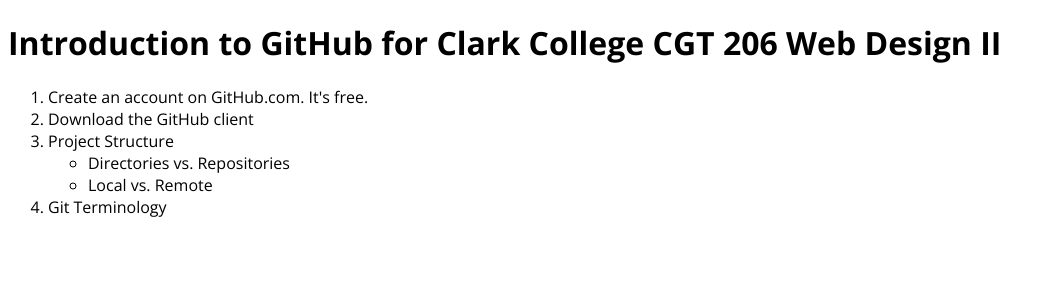
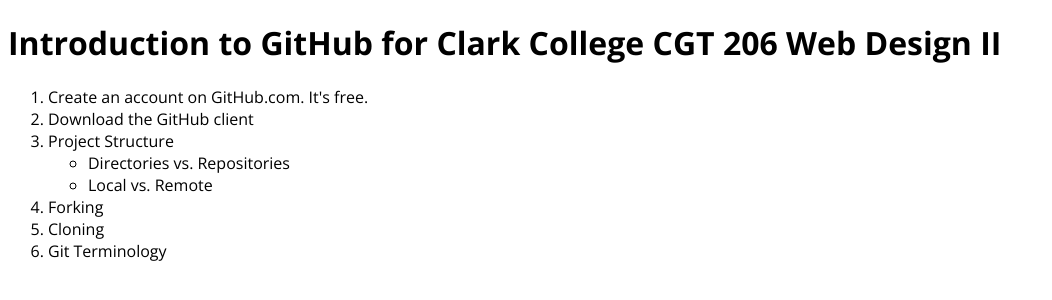
Before and after one commit to sweettalks/intro-to-github, a plain HTML site: page index.html in a window 1280 px wide. Shown: the whole page, without its empty margins (0-1052 px from the left). Drawn offline with nearby package versions, Linux system fonts and the light colour scheme.

Commit message:
Update to Index
Added Forking and Cloning into contents list

```diff
--- a/index.html
+++ b/index.html
@@ -20,6 +20,8 @@
 					<li>Local vs. Remote</li>
 				</ul>
 			</li>
+			<li>Forking</li>
+			<li>Cloning</li>
 			<li>Git Terminology</li>
 		</ol>
 	</body>
```
